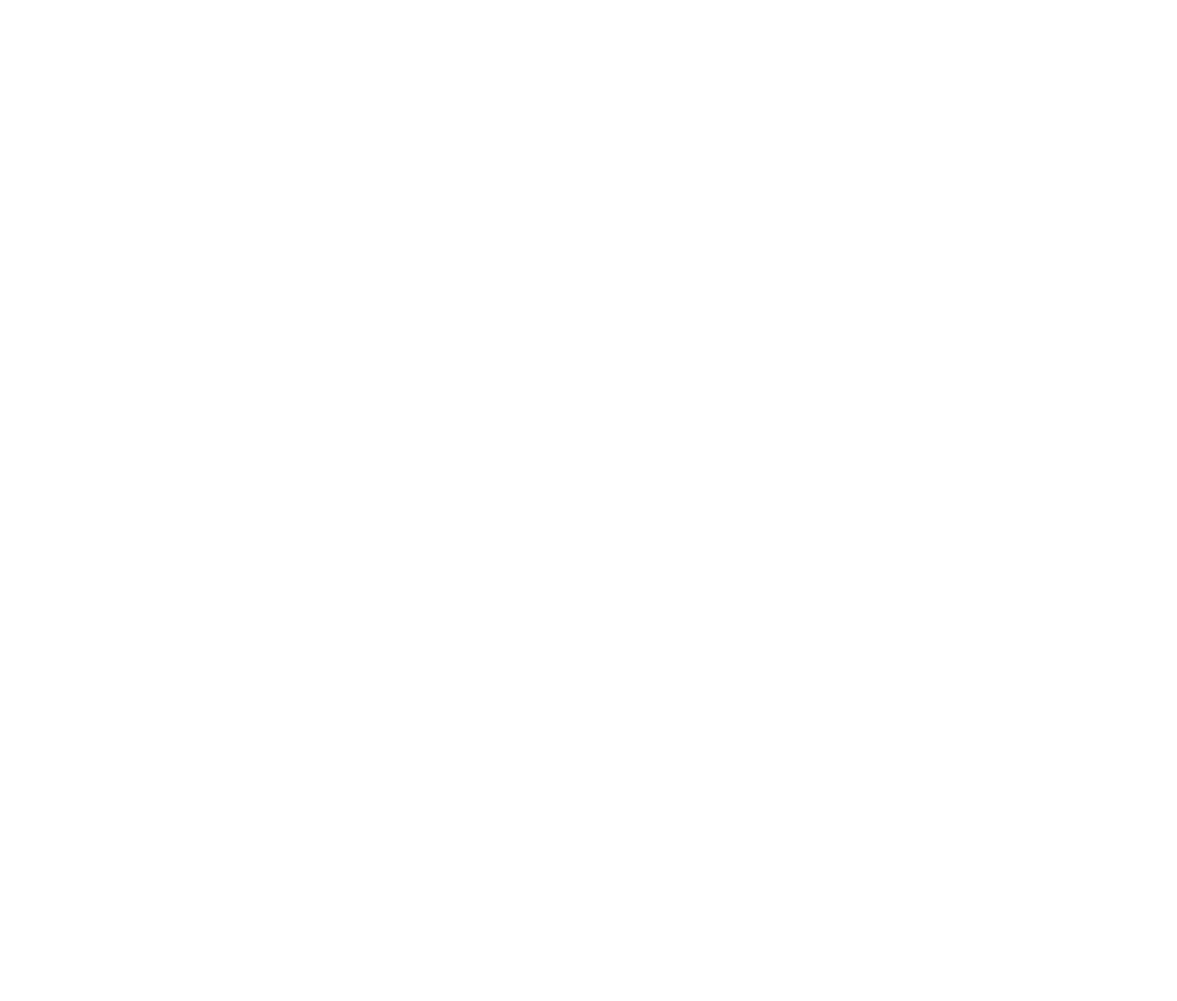
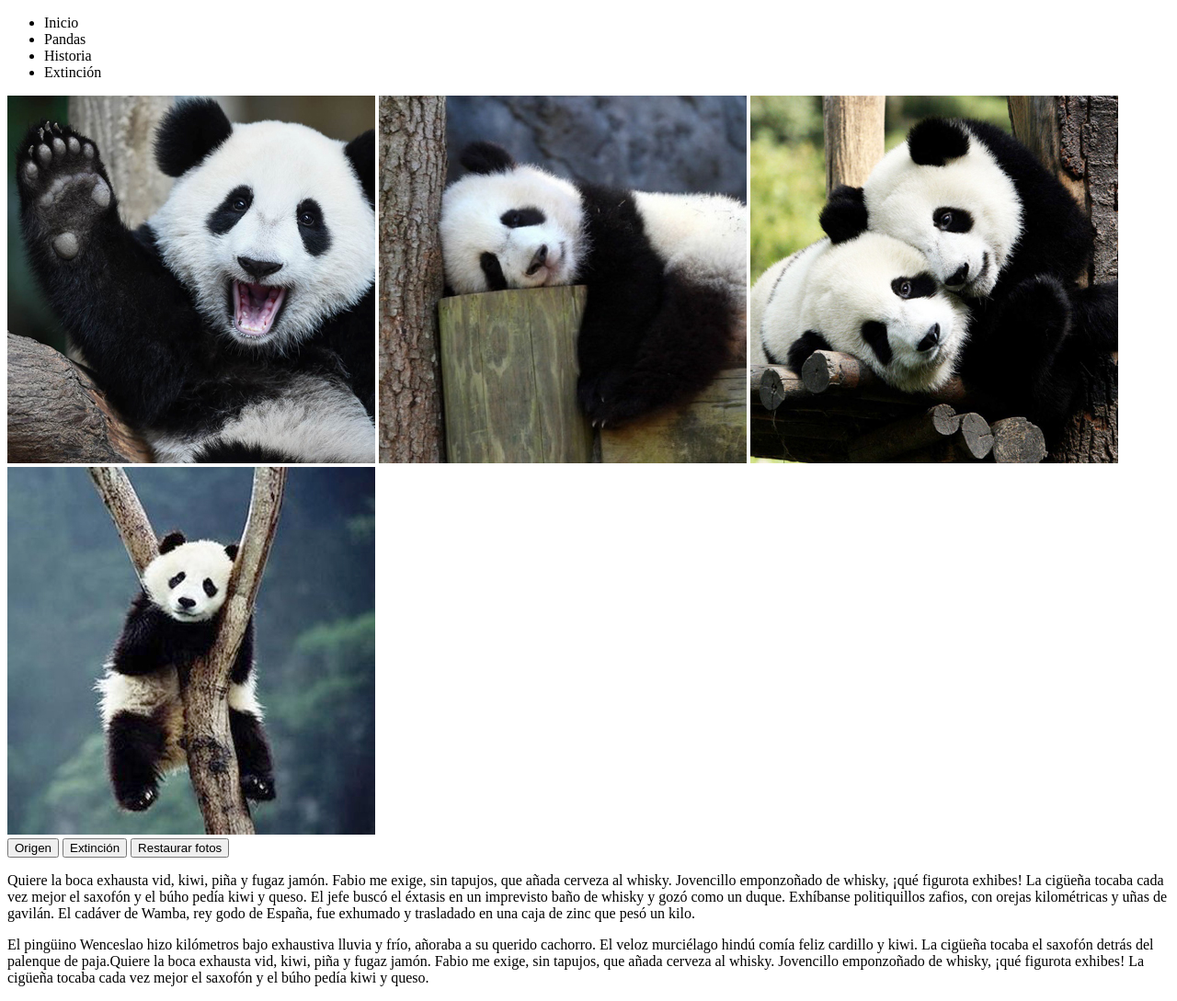
Before and after one commit to dianix/pandas-display, a plain HTML site: page index.html in a window 1280 px wide. Shown: the whole page at 92% size. Before the commit the page ends 800 px from the top, so only its background shows below. Drawn offline with Linux system fonts and the light colour scheme.

Commit message:
creada estructura de html

```diff
--- a/index.html
+++ b/index.html
@@ -5,12 +5,33 @@
         <title>Pandas</title>
         <meta name="description" content="display attribute css use">
         <meta name="author" content="Diana B. Vázquez Camacho"/>
-        <link rel="shorcut icon" type="image/x-icon" href="assets/img/paper-heart.ico"/>
+        <link rel="shorcut icon" type="image/x-icon" href="assets/imgs/panda-icon2.png"/>
         <link rel="stylesheet" type="text/css" href="assets/css/main.css"/>
         <link href="https://fonts.googleapis.com/css?family=Fira+Sans:400,600,900" rel="stylesheet">
     </head>
 
     <body>
+        <nav>
+            <ul>
+                <li>Inicio</li>
+                <li>Pandas</li>
+                <li>Historia</li>
+                <li>Extinción</li>
+            </ul>
+        </nav>
+        <section id="fotos">
+            <img src="assets/imgs/panda01.jpg" alt="">
+            <img src="assets/imgs/panda02.jpg" alt="">
+            <img src="assets/imgs/panda03.jpg" alt="">
+            <img src="assets/imgs/panda04.jpg" alt="">
+        </section>
+        <section id="textos">
+            <button>Origen</button>
+            <button>Extinción</button>
+            <button>Restaurar fotos</button>
+            <p>Quiere la boca exhausta vid, kiwi, piña y fugaz jamón. Fabio me exige, sin tapujos, que añada cerveza al whisky. Jovencillo emponzoñado de whisky, ¡qué figurota exhibes! La cigüeña tocaba cada vez mejor el saxofón y el búho pedía kiwi y queso. El jefe buscó el éxtasis en un imprevisto baño de whisky y gozó como un duque. Exhíbanse politiquillos zafios, con orejas kilométricas y uñas de gavilán. El cadáver de Wamba, rey godo de España, fue exhumado y trasladado en una caja de zinc que pesó un kilo.</p>
+            <p>El pingüino Wenceslao hizo kilómetros bajo exhaustiva lluvia y frío, añoraba a su querido cachorro. El veloz murciélago hindú comía feliz cardillo y kiwi. La cigüeña tocaba el saxofón detrás del palenque de paja.Quiere la boca exhausta vid, kiwi, piña y fugaz jamón. Fabio me exige, sin tapujos, que añada cerveza al whisky. Jovencillo emponzoñado de whisky, ¡qué figurota exhibes! La cigüeña tocaba cada vez mejor el saxofón y el búho pedía kiwi y queso.</p>
+        </section>
 
     </body>
 </html>
```
Also changed, not shown: assets/imgs/panda-icon2.png (added), assets/imgs/panda01.jpg (added), assets/imgs/panda02.jpg (added), assets/imgs/panda03.jpg (added), assets/imgs/panda04.jpg (added).
